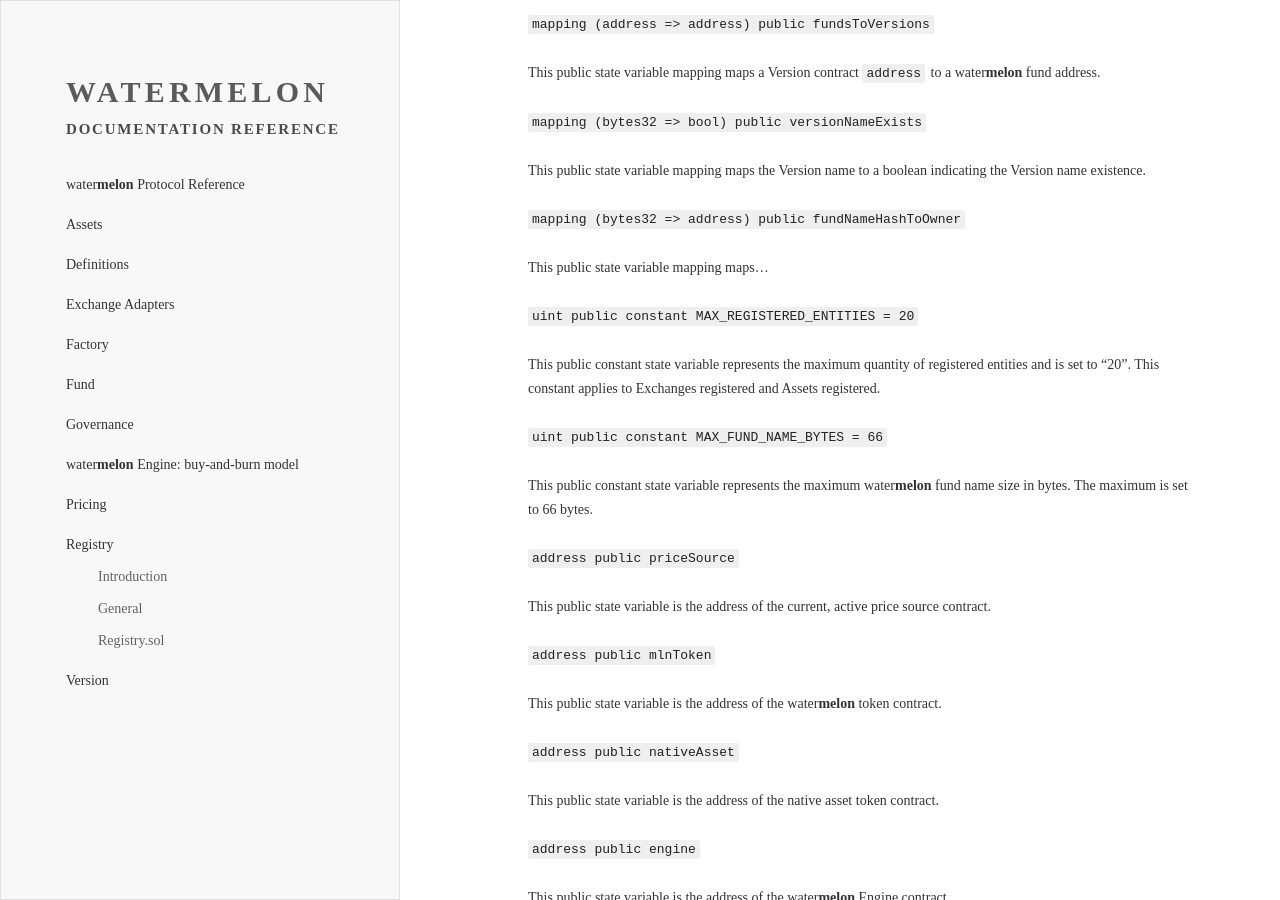
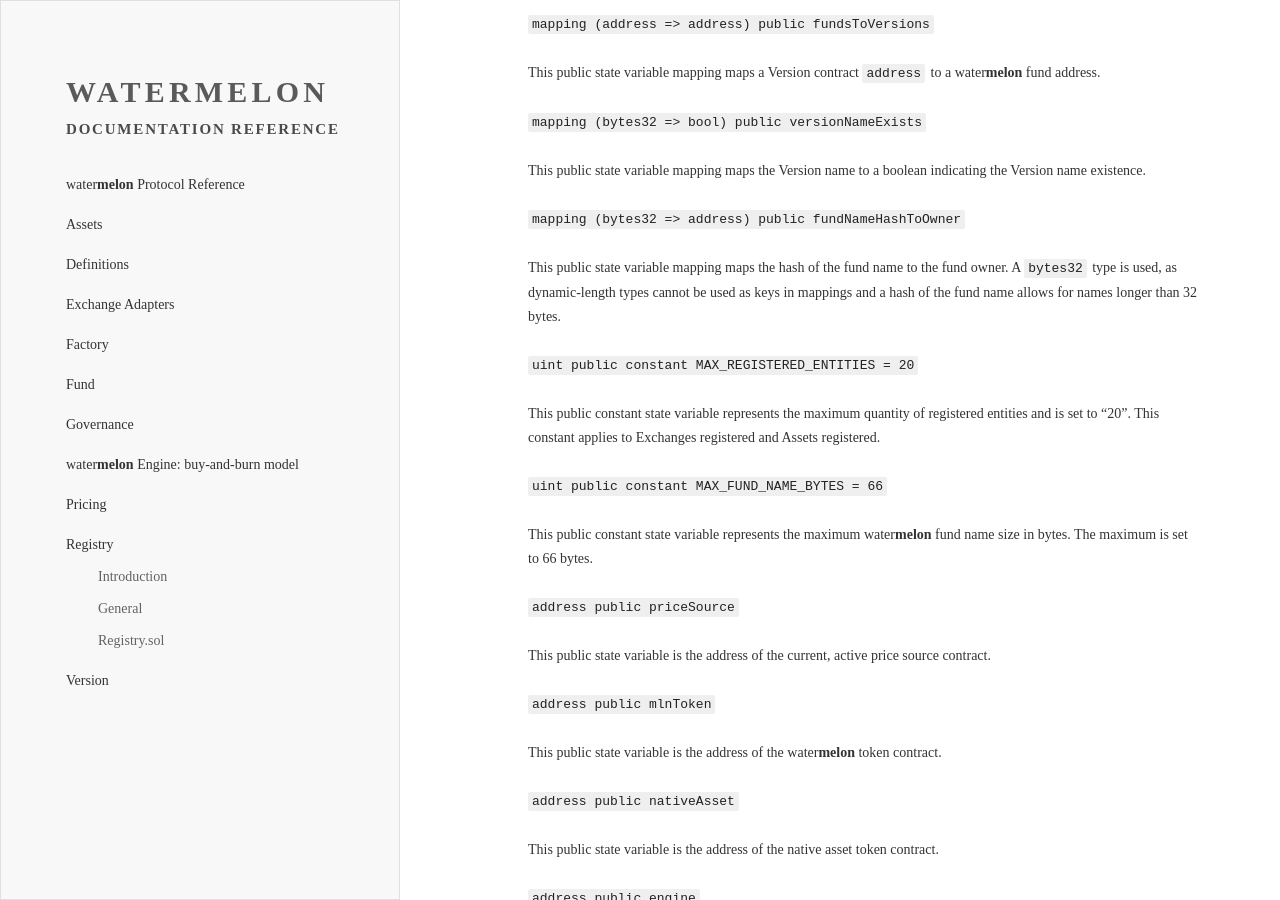
Before and after one commit to melonproject-archive/documentation, a Jekyll site: the page built from chapters/registry.md, in a window 1280 px wide and 900 px high, scrolled down 4399 px. Built offline with Jekyll 4.4.1, drawn with Linux system fonts in a browser that asks for light colours; our own code applies the rules of GitHub Pages for plain Markdown files.

Commit message:
PR669 small fix

```diff
--- a/chapters/registry.md
+++ b/chapters/registry.md
@@ -195,7 +195,7 @@ This public state variable mapping maps the Version name to a boolean indicating
 
 `mapping (bytes32 => address) public fundNameHashToOwner`
 
-This public state variable mapping maps...
+This public state variable mapping maps the hash of the fund name to the fund owner. A `bytes32` type is used, as dynamic-length types cannot be used as keys in mappings and a hash of the fund name allows for names longer than 32 bytes.
 &nbsp;
 
 `uint public constant MAX_REGISTERED_ENTITIES = 20`
```
